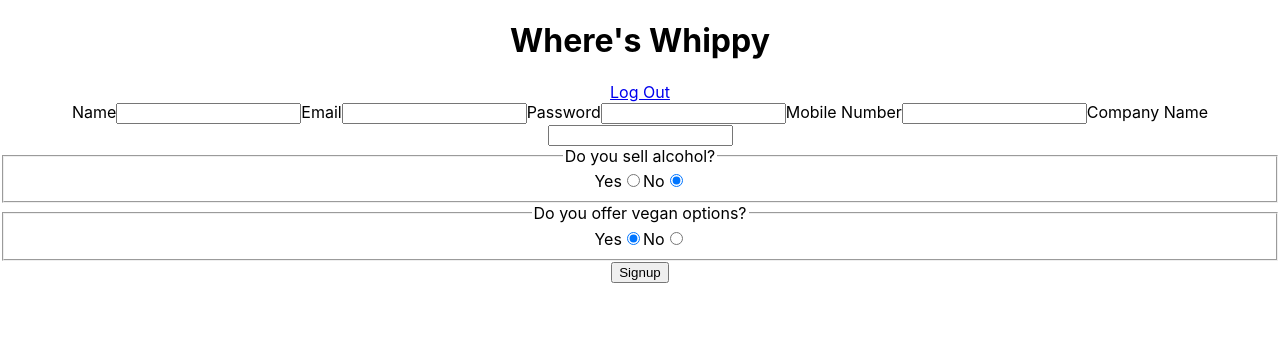
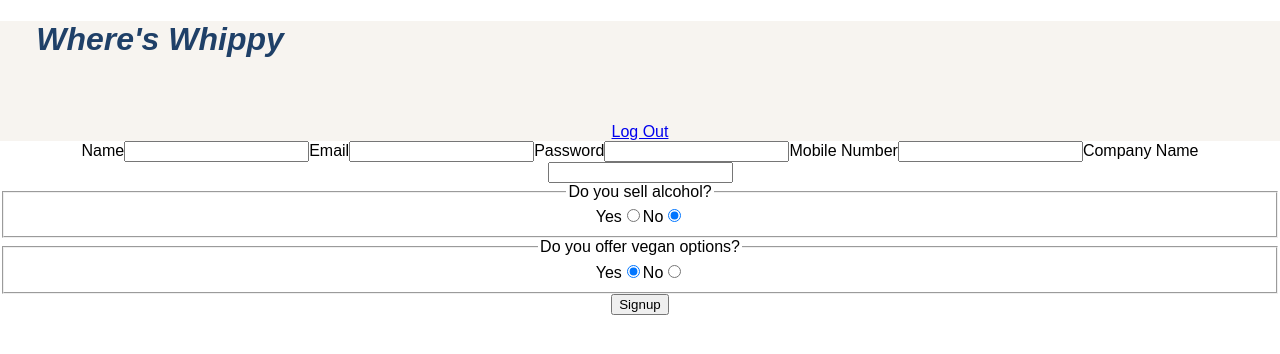
Before and after one commit to fac19/week11-where-is-whippy, a React (Create React App) app in the folder client-app/: page /signup in a window 1280 px wide. Shown: the top 354 px of the page. Built offline with nearby package versions, Linux system fonts and the light colour scheme.

Commit message:
Co-authored-by: lizzy-j <lizzyhj@hotmail.com>

```diff
--- a/client-app/src/components/shared/header.js
+++ b/client-app/src/components/shared/header.js
@@ -1,13 +1,14 @@
 import React, { useContext } from "react"
 import { AppContext } from "../AppContext"
+import { Title, HeaderArea } from "../../styles/header.js"
 
 export default function Header() {
   const { logInStatus } = useContext(AppContext)
 
   return (
-    <header>
-      <h1>Where's Whippy</h1>
+    <HeaderArea>
+      <Title>Where's Whippy</Title>
       {!logInStatus ? <a href="#">Log In</a> : <a href="#">Log Out</a>}
-    </header>
+    </HeaderArea>
   )
 }
--- a/client-app/src/components/shared/landing.js
+++ b/client-app/src/components/shared/landing.js
@@ -20,13 +20,20 @@
         Vendors
       </PinkButton>
 
-      <BlueButton
+      {/* <BlueButton
         href="/user"
         onClick={() => setIsVendor(false)}
         className="landing-btn-customers"
       >
         Customers
-      </BlueButton>
+      </BlueButton> */}
+      <Link
+        to="/user"
+        onClick={() => setIsVendor(false)}
+        className="landing-btn-customers"
+      >
+        Customers
+      </Link>
     </PageContainer>
   )
 
--- a/client-app/src/components/shared/signup.js
+++ b/client-app/src/components/shared/signup.js
@@ -1,7 +1,7 @@
 import React, { useEffect, useContext } from "react"
 import postSignUpInformation from "../../utils/postData"
 import { AppContext } from "../AppContext"
-
+import { BlueButton, PinkButton } from "../../styles/buttons"
 // ***NOTES***
 // Radio buttons are not much fun
 // The value attribute of a <input/> tag only be a string
--- a/client-app/src/components/shared/user.js
+++ b/client-app/src/components/shared/user.js
@@ -2,6 +2,7 @@
 import React, { useContext } from "react"
 import { Link } from "react-router-dom"
 import { AppContext } from "../AppContext"
+import { BlueButton, PinkButton } from "../../styles/buttons"
 
 export default function User() {
   const { isVendor } = useContext(AppContext)
@@ -11,25 +12,31 @@
         <section>
           <h2 className="user-subtitle">Find ice cream lovers today</h2>
           <img src="#" />
-          <Link to="/signup" className="signup-btn-vendors">
-            SIGNUP HERE
-          </Link>
 
-          <Link to="login" className="login-btn-vendors">
-            LOGIN HERE
-          </Link>
+          <PinkButton href="/signup" className="signup-btn-vendors">
+            Sign Up
+          </PinkButton>
+          <PinkButton href="/login" className="login-btn-vendors">
+            Log In
+          </PinkButton>
         </section>
       ) : (
         <section>
           <h2 className="user-subtitle">Find ice cream today</h2>
           <img src="#" />
-          <Link to="/signup" className="signup-btn-customers">
+          {/* <Link to="/signup" className="signup-btn-customers">
             Signup Here
           </Link>
 
           <Link to="/login" className="login-btn-customer">
             Login Here
-          </Link>
+          </Link> */}
+          <BlueButton href="/signup" className="signup-btn-customers">
+            Sign Up
+          </BlueButton>
+          <BlueButton href="/login" className="login-btn-customers">
+            Log In
+          </BlueButton>
         </section>
       )}
     </section>
--- a/client-app/src/index.css
+++ b/client-app/src/index.css
@@ -1,13 +1,13 @@
 body {
   margin: 0;
-  font-family: -apple-system, BlinkMacSystemFont, 'Segoe UI', 'Roboto', 'Oxygen',
-    'Ubuntu', 'Cantarell', 'Fira Sans', 'Droid Sans', 'Helvetica Neue',
+  font-family: sans-serif, BlinkMacSystemFont, "Segoe UI", "Roboto", "Oxygen",
+    "Ubuntu", "Cantarell", "Fira Sans", "Droid Sans", "Helvetica Neue",
     sans-serif;
   -webkit-font-smoothing: antialiased;
   -moz-osx-font-smoothing: grayscale;
 }
 
 code {
-  font-family: source-code-pro, Menlo, Monaco, Consolas, 'Courier New',
+  font-family: source-code-pro, Menlo, Monaco, Consolas, "Courier New",
     monospace;
 }
--- a/client-app/src/styles/buttons.js
+++ b/client-app/src/styles/buttons.js
@@ -8,12 +8,13 @@
 const Button = `
   width: 75%;
   max-width: 250px;
-  border-radius: 5%;
+  border-radius: 5px;
   color: ${navy};
   text-decoration: none;
   font-size: 2rem;
   padding: 0.25em 1em;
   margin-top: 2.5%;
+  display: block;
 `
 
 const BlueButton = styled.a`
@@ -31,6 +32,7 @@
   display: flex;
   flex-direction: column;
   align-items: center;
+  height: 90vh;
 `
 /*
   justify-content: center;
--- a/client-app/src/styles/header.js
+++ b/client-app/src/styles/header.js
@@ -1,14 +1,32 @@
 import styled from "styled-components"
 
+// import Montserrat from ‘./fonts/Montserrat-Regular.ttf’
+// injectGlobal`
+//   @font-face {
+//     font-family: Montserrat;
+//     src: url(${Montserrat});
+//   }
+// `
+
+// @font-face {
+//   font-family: 'Changa', sans-serif;
+//   src: url('webfont.eot'); /* IE9 Compat Modes */
+//   src: url('webfont.eot?#iefix')
+//   format('embedded-opentype')
+// }
+
 const navy = "#1f4068"
+const background = "#F7F4F0"
 
-const Header = styled.h1`
+const Title = styled.h1`
   width: 320px;
   height: 80px;
   font-style: italic;
-  color: navy;
-}
-
+  color: ${navy};
 `
 
-export { Header }
+const HeaderArea = styled.header`
+  background-color: ${background};
+`
+
+export { Title, HeaderArea }
```
Also changed, not shown: client-app/src/styles/users.js (added).
